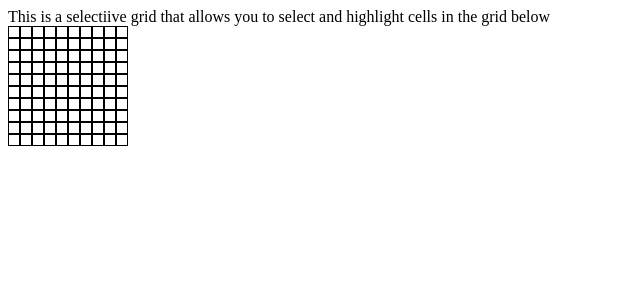
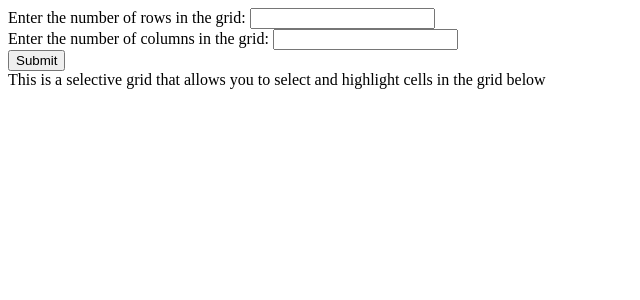
Before and after one commit to tljameswade/selective-grid-next-js, a Next.js app: page /grid in a window 1280 px wide. Shown: the top 300 px of the page, without its empty margins (0-640 px from the left). Built offline with nearby package versions, Linux system fonts and the light colour scheme.

Commit message:
initial selective grid

```diff
--- /dev/null
+++ b/pages/grid/customize.tsx
@@ -0,0 +1,52 @@
+import { FormEvent, useState } from "react";
+import { useRef } from "react";
+
+type Props = {
+    setGridSize: (numOfRows: number, numOfCols: number) => void
+};
+
+const Customize = ({ setGridSize }: Props) => {
+    const rowInput = useRef<HTMLInputElement>(null);
+    const colInput = useRef<HTMLInputElement>(null);
+
+    const [warning, setWarning] = useState<string | null>(null);
+
+    const setRowsAndCols = (e: FormEvent) => {
+        e.preventDefault();
+        const row = Number(rowInput?.current.value);
+        const col = Number(colInput?.current.value);
+
+        if (Number.isInteger(row) &&
+            row > 0 &&
+            row <= 100 &&
+            Number.isInteger(col) &&
+            col > 0 &&
+            col <= 100) {
+            setWarning(null);
+            setGridSize(row, col);
+        } else {
+            setWarning('Your input for number of rows and columns should be between 1 and 100');
+        }
+
+        rowInput.current.value = '';
+        colInput.current.value = '';
+    }
+    return (<div>
+                <form onSubmit={setRowsAndCols}>
+                    <div>
+                        <label>Enter the number of rows in the grid: {' '}<input type="text" ref={rowInput}/></label>
+                    </div>
+                    <div>
+                        <label>Enter the number of columns in the grid: {' '}<input type="text" ref={colInput}/></label>
+                    </div>
+                    <div>
+                        <input type="submit" />
+                    </div>
+                    {
+                        warning ? warning : <div></div>
+                    }
+                </form>
+            </div>);
+}
+
+export default Customize
--- a/pages/grid/grid.module.css
+++ b/pages/grid/grid.module.css
@@ -4,6 +4,10 @@
     height: 10px;
 }
 
+.grid {
+    display: inline-block;
+}
+
 .row {
     display: flex;
 }
--- a/pages/grid/index.tsx
+++ b/pages/grid/index.tsx
@@ -1,6 +1,7 @@
 import styles from './grid.module.css';
 import Cell from './cell';
-import { useState } from 'react';
+import Customize from './customize';
+import { useEffect, useRef, useState } from 'react';
 
 type Props = {
     numOfRows: number,
@@ -23,9 +24,17 @@ type SelectStatus = {
     selected: Selected | null,
 };
 
+type GridSize = {
+    numOfRows: number,
+    numOfCols: number,
+};
+
 
 const Grid = ({numOfRows, numOfCols}: Props) => {
-    const [selectStatus, setSelectStatus] = useState<SelectStatus>({currCoord: null, isHighlighting: false, selected: null});
+    const gridRef = useRef<HTMLDivElement>(null);
+
+    const initialSelectStatus = {currCoord: null, isHighlighting: false, selected: null}
+    const [selectStatus, setSelectStatus] = useState<SelectStatus>(initialSelectStatus);
 
     const mouseOverCell = (row: number, col: number) => {
         setSelectStatus({
@@ -35,7 +44,10 @@ const Grid = ({numOfRows, numOfCols}: Props) => {
         });
     }
 
-    const startSelect = () => {
+    const handleMouseDown = (event: MouseEvent) => {
+        if (gridRef.current && !gridRef.current.contains(event.target as Node)) {
+            setSelectStatus(initialSelectStatus);
+        } else {
             setSelectStatus({
                 ...selectStatus,
                 isHighlighting: true,
@@ -45,16 +57,27 @@ const Grid = ({numOfRows, numOfCols}: Props) => {
                 }
             });
         }
+        console.log(selectStatus);
+    }
 
-    const endSelect = () => {
+    const handleMouseUp = (event: MouseEvent) => {
         setSelectStatus({
             ...selectStatus,
             isHighlighting: false,
         });
     }
 
+    useEffect(() => {
+        document.addEventListener('mousedown', handleMouseDown);
+        document.addEventListener('mouseup', handleMouseUp);
+        return () => {
+            document.removeEventListener('mousedown', handleMouseDown);
+            document.removeEventListener('mouseup', handleMouseUp);
+        };
+    }, [handleMouseDown, handleMouseUp]);
+
     return (
-        <div onMouseUp={endSelect} onMouseDown={startSelect}>
+        <div ref={gridRef} className={styles.grid}>
             {[...Array(numOfRows).keys()].map(rowIndex =>
                 <div key={rowIndex} className={styles.row}>
                     {[...Array(numOfCols).keys()].map(colIndex =>
@@ -72,10 +95,16 @@ const isSelected = (rowIndex: number, colIndex: number, selected: Selected|null)
                                                                                     (rowIndex - selected.startCoord.row) * (rowIndex - selected.endCoord.row) <= 0 &&
                                                                                     (colIndex - selected.startCoord.col) * (colIndex - selected.endCoord.col) <= 0;
 
-const SelectiveGridPage = () =>
+const SelectiveGridPage = () => {
+    const [gridSize, setGridSize] = useState<GridSize>({numOfRows: 0, numOfCols: 0});
+
+    return (
         <div>
-    This is a selectiive grid that allows you to select and highlight cells in the grid below
-    <Grid numOfRows={10} numOfCols={10} />
+            <Customize setGridSize={(numOfRows: number, numOfCols: number) => setGridSize({numOfRows, numOfCols})}/>
+            This is a selective grid that allows you to select and highlight cells in the grid below
+            <div><Grid numOfRows={gridSize.numOfRows} numOfCols={gridSize.numOfCols} /></div>
         </div>
+    );
+}
 
 export default SelectiveGridPage
```
Lines whose indentation alone changed are shown as unchanged.
